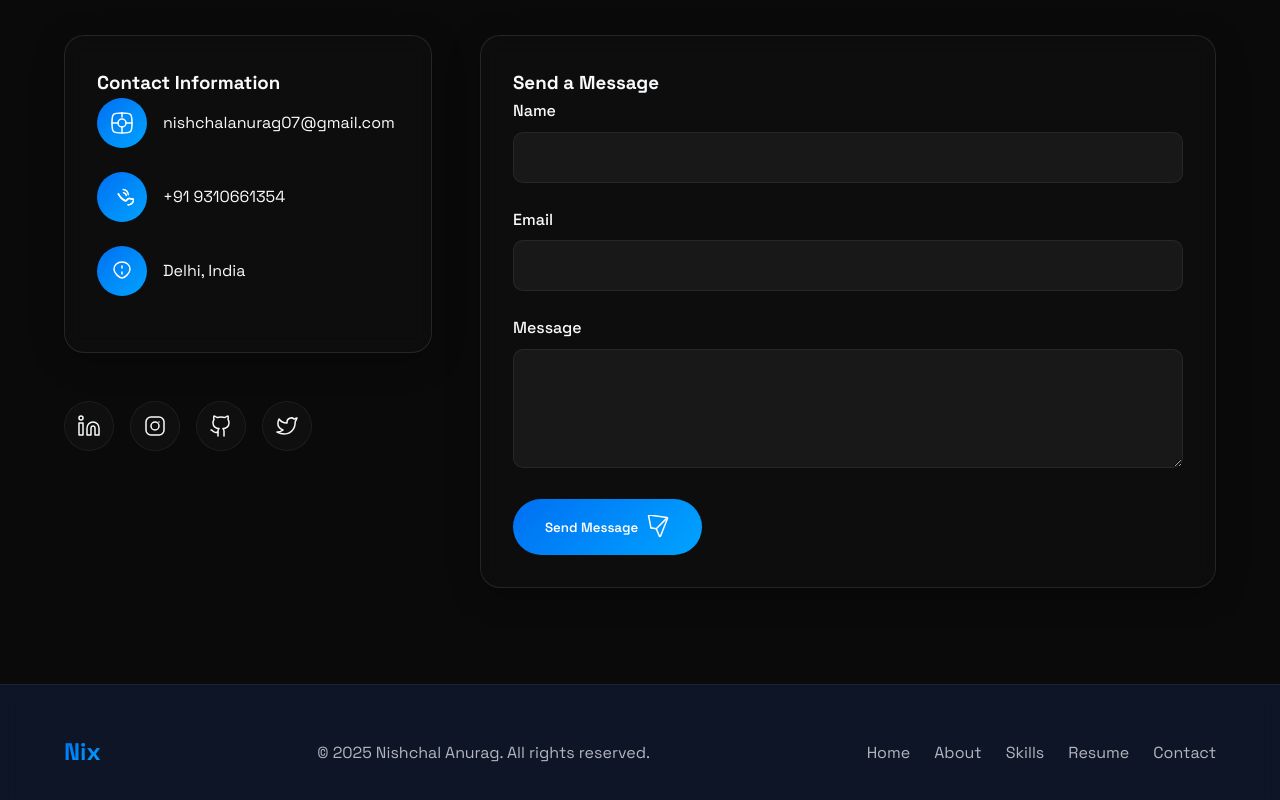
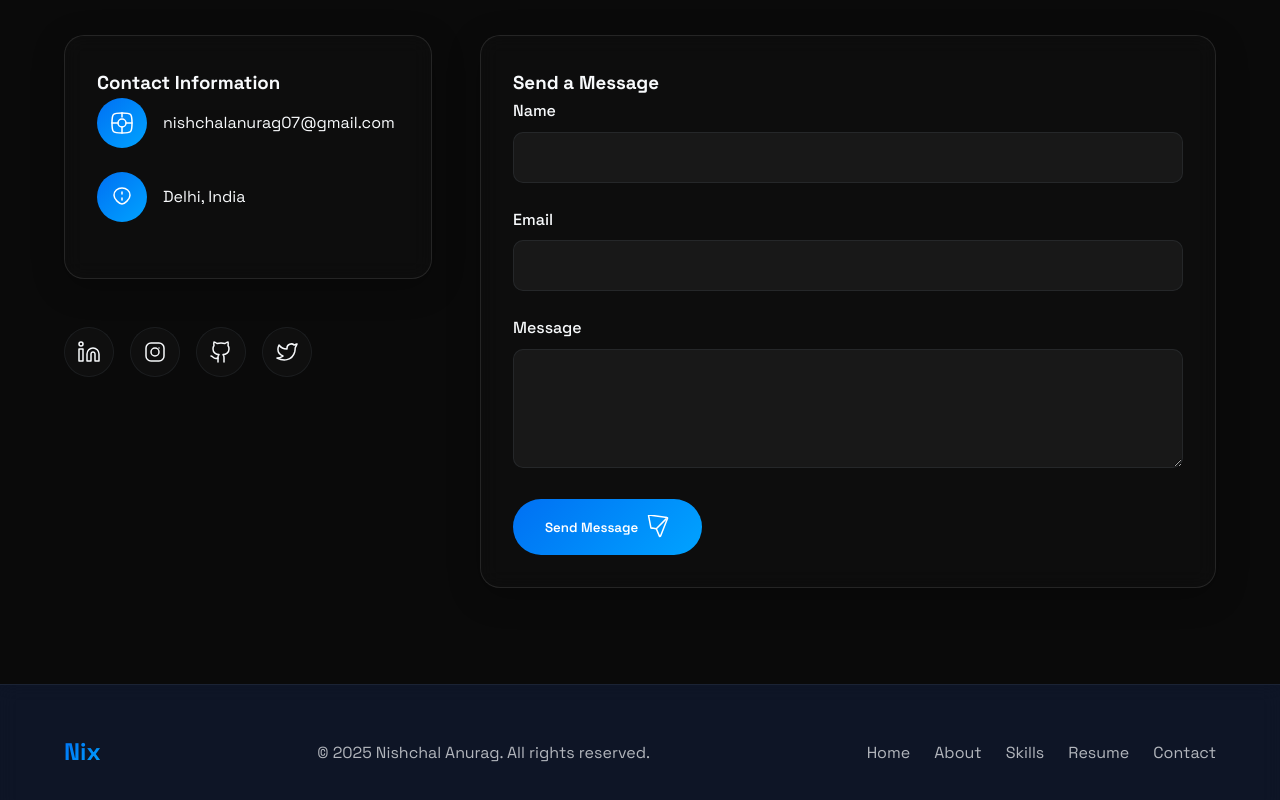
Before and after one commit to nixchal/nixchal.github.io, a plain HTML site: page index.html in a window 1280 px wide. Shown: the part 3674-4474 px from the top of the page. Drawn offline with Linux system fonts and the light colour scheme.

Commit message:
Update index.html

```diff
--- a/index.html
+++ b/index.html
@@ -330,19 +330,6 @@
                         <div class="contact-item">
                             <div class="contact-icon">
                                 <svg width="24" height="24" viewBox="0 0 24 24" fill="none" xmlns="http://www.w3.org/2000/svg">
-                                    <path d="M8.38028 8.85335C9.07627 10.303 10.0251 11.6616 11.2266 12.8631C12.4281 14.0646 13.7867 15.0134 15.2364 15.7094C15.3482 15.7694 15.4042 15.7994 15.4962 15.8224C15.6512 15.8612 15.8432 15.8482 15.9892 15.7854C16.0732 15.7434 16.1522 15.6644 16.3092 15.5074L17.9502 13.8664C18.1032 13.7134 18.1802 13.6364 18.2712 13.5794C18.4402 13.4684 18.6392 13.4014 18.8462 13.3854C19.0062 13.3724 19.1722 13.3964 19.5022 13.4444L22.2302 13.9134C22.7642 13.9904 23.0312 14.0294 23.2042 14.1414C23.5212 14.3424 23.7122 14.6744 23.7352 15.0364C23.7502 15.2744 23.6382 15.5444 23.4142 16.0844C23.1032 16.8574 22.6522 17.5644 22.0862 18.1644C21.5812 18.6984 20.9622 19.1114 20.2782 19.3694C19.5942 19.6274 18.8682 19.7244 18.1422 19.6544" stroke="currentColor" stroke-width="1.5" stroke-linecap="round"/>
-                                    <path d="M13.1719 4.50386C15.8089 4.83186 17.9769 6.99986 18.3049 9.63686" stroke="currentColor" stroke-width="1.5" stroke-linecap="round"/>
-                                    <path d="M13.4851 7.65814C14.9661 7.89414 16.1071 9.03514 16.3431 10.5161" stroke="currentColor" stroke-width="1.5" stroke-linecap="round"/>
-                                    <path d="M8.38028 8.85335C9.07627 10.303 10.0251 11.6616 11.2266 12.8631C12.4281 14.0646 13.7867 15.0134 15.2364 15.7094C15.3482 15.7694 15.4042 15.7994 15.4962 15.8224C15.6512 15.8612 15.8432 15.8482 15.9892 15.7854C16.0732 15.7434 16.1522 15.6644 16.3092 15.5074L17.9502 13.8664C18.1032 13.7134 18.1802 13.6364 18.2712 13.5794C18.4402 13.4684 18.6392 13.4014 18.8462 13.3854C19.0062 13.3724 19.1722 13.3964 19.5022 13.4444L22.2302 13.9134C22.7642 13.9904 23.0312 14.0294 23.2042 14.1414C23.5212 14.3424 23.7122 14.6744 23.7352 15.0364C23.7502 15.2744 23.6382 15.5444 23.4142 16.0844C23.1032 16.8574 22.6522 17.5644 22.0862 18.1644C21.5812 18.6984 20.9622 19.1114 20.2782 19.3694C19.5942 19.6274 18.8682 19.7244 18.1422 19.6544" stroke="currentColor" stroke-width="1.5" stroke-linecap="round"/>
-                                </svg>
-                            </div>
-                            <div class="contact-text">
-                                <p>+91 9310661354</p>
-                            </div>
-                        </div>
-                        <div class="contact-item">
-                            <div class="contact-icon">
-                                <svg width="24" height="24" viewBox="0 0 24 24" fill="none" xmlns="http://www.w3.org/2000/svg">
                                     <path d="M12 13V15" stroke="currentColor" stroke-width="1.5" stroke-linecap="round"/>
                                     <path d="M12 7V9" stroke="currentColor" stroke-width="1.5" stroke-linecap="round"/>
                                     <path d="M20 10.16C20 14.2999 14.5228 19 12 19C9.47715 19 4 14.2999 4 10.16C4 6.02007 7.58172 3 12 3C16.4183 3 20 6.02007 20 10.16Z" stroke="currentColor" stroke-width="1.5"/>
```
